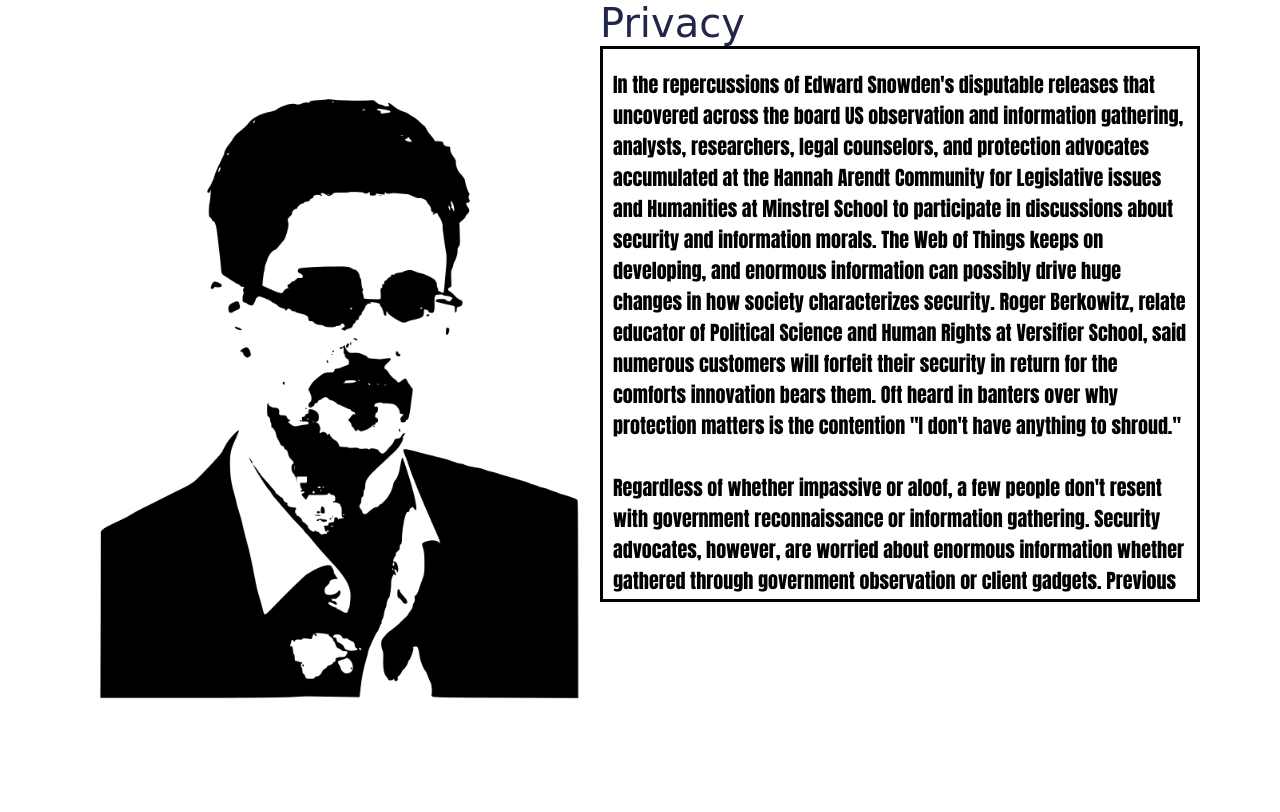
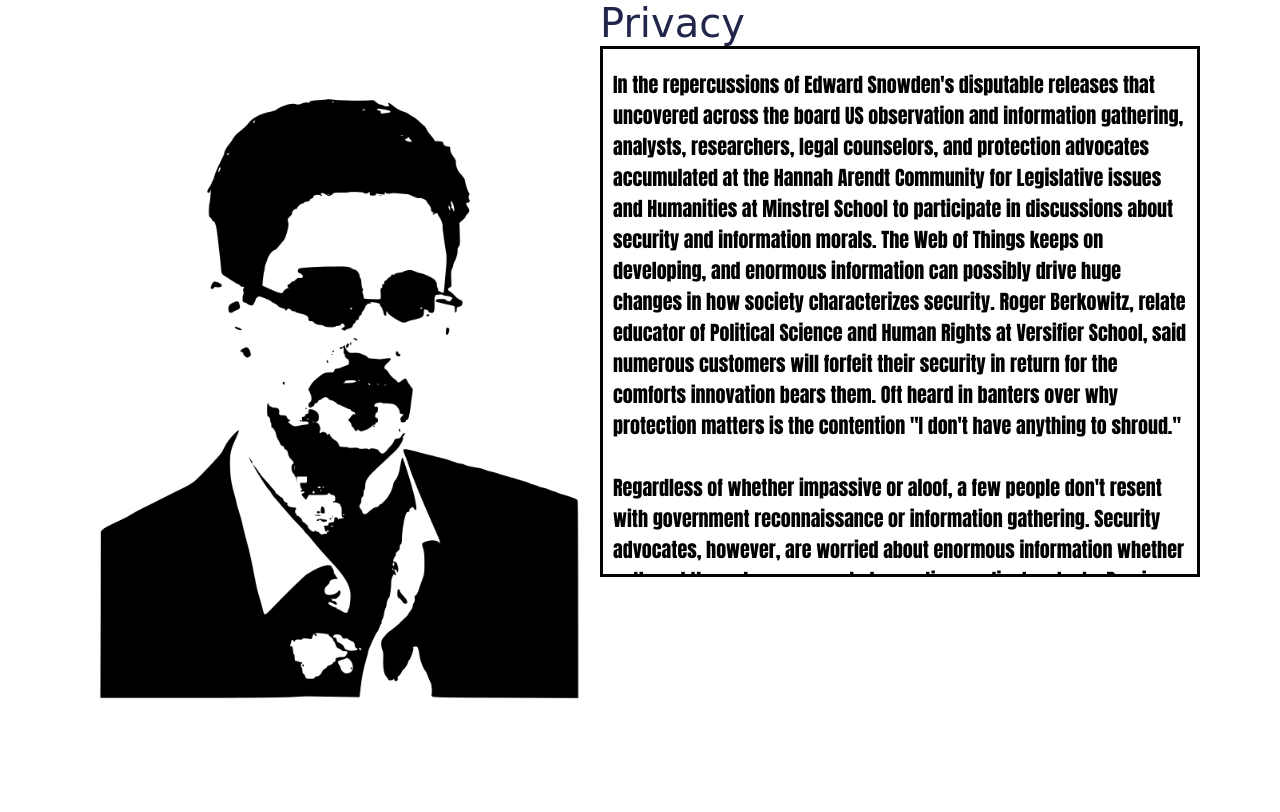
Before and after one commit to DustinFehlman/cst336, a PHP site: page /hw/hw1/privacy.html in a window 1280 px wide. Shown: the top 812 px of the page. Run offline with PHP 8.4, Linux system fonts and the light colour scheme; some web fonts are replaced.

Commit message:
sizing fixes

```diff
--- a/hw/hw1/css/styles.css
+++ b/hw/hw1/css/styles.css
@@ -52,7 +52,7 @@ nav {
 }
 
 .text-container {
-    max-height: 550px;
+    height: 525px;
     font-family: 'Anton', sans-serif;
     text-align: left;
     overflow-y: auto;
```
